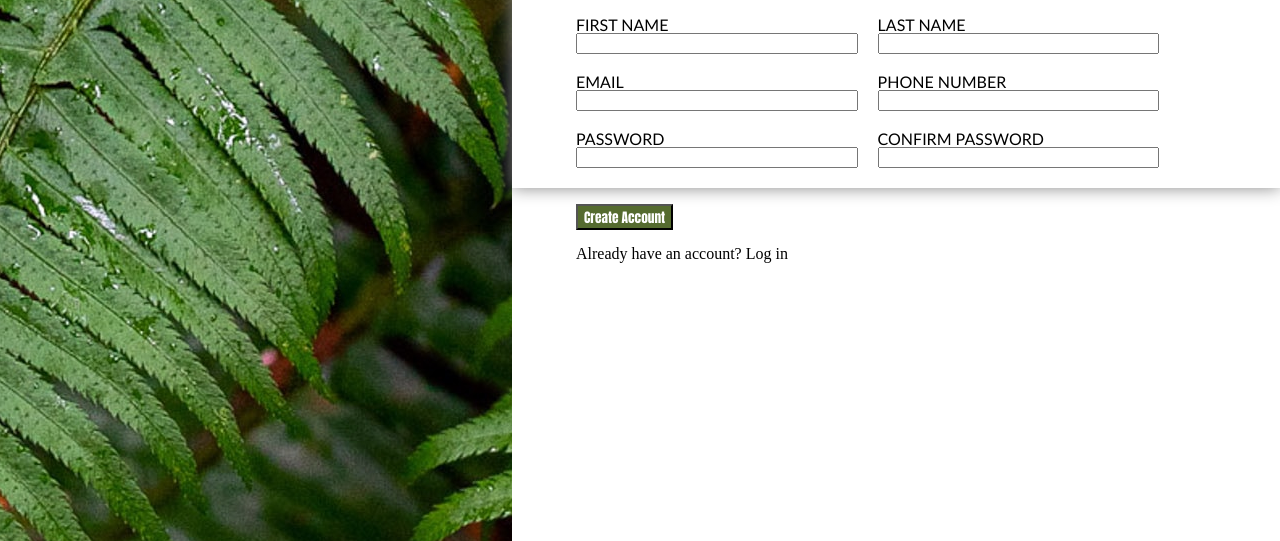
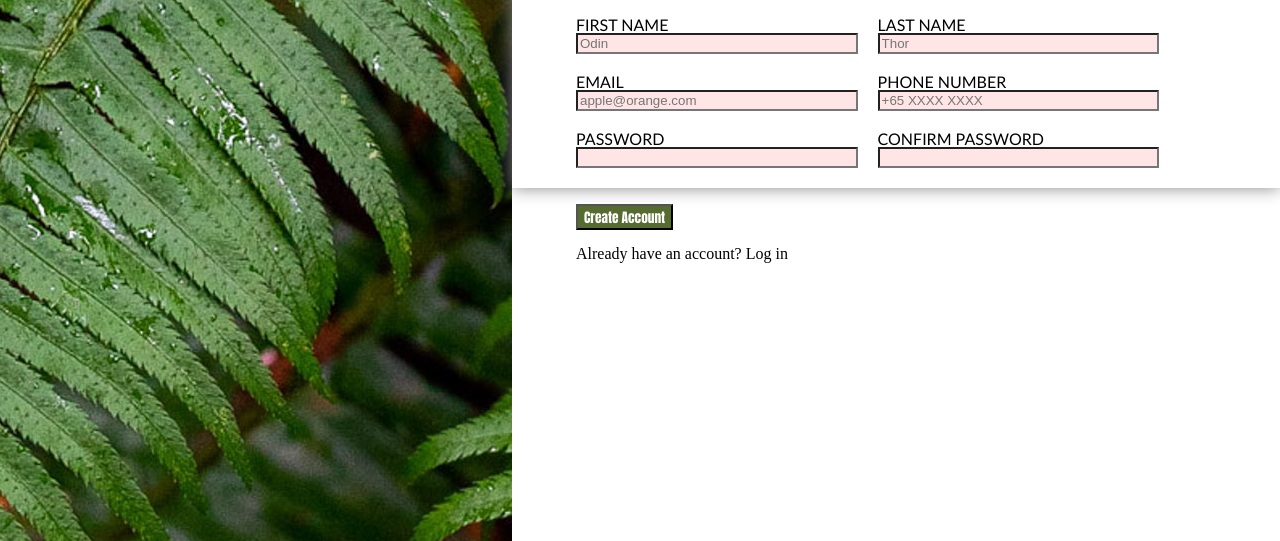
Before and after one commit to slothNsteady/project-sign-up-form, a plain HTML site: page index.html in a window 1280 px wide. Shown: the part 259-800 px from the top of the page. Drawn offline with Linux system fonts and the light colour scheme.

Commit message:
Added form validation style

```diff
--- a/index.html
+++ b/index.html
@@ -23,16 +23,16 @@
             <div class="all_input">
               <div class="input_space">
                 <label for="first_name">FIRST NAME</label>
-                <input type="text" required></div>
+                <input type="text" required placeholder="Odin"></div>
               <div class="input_space">
                 <label for="last_name">LAST NAME</label>
-                <input type="text" required></div>
+                <input type="text" required placeholder="Thor"></div>
               <div class="input_space">
                 <label for="email">EMAIL</label>
-                <input type="text" required></div>
+                <input type="email" required placeholder="apple@orange.com"></div>
               <div class="input_space">
                 <label for="phone_number">PHONE NUMBER</label>
-                <input type="text" required></div>
+                <input type="text" required pattern="\+\d+" title="Phone number must starts with '+' followed by country code" placeholder="+65 XXXX XXXX"></div>
               <div class="input_space">
                 <label for="password">PASSWORD</label>
                 <input type="text" required></div>
--- a/style.css
+++ b/style.css
@@ -94,3 +94,24 @@ button {
 .log_in_space {
   margin-top: 2vh;
 }
+
+
+input:focus:invalid {
+  background-color: rgba(255, 0, 0, 0.1);
+}
+
+input:focus {
+  background-color: rgba(0, 0, 255, 0.1);
+}
+
+input:valid {
+  background-color: rgba(0, 255, 0, 0.1);
+}
+
+input:invalid {
+  background-color: rgba(255, 0, 0, 0.1);
+}
+
+input {
+  color: rgba(0, 0, 0, 0.5);
+}
```
